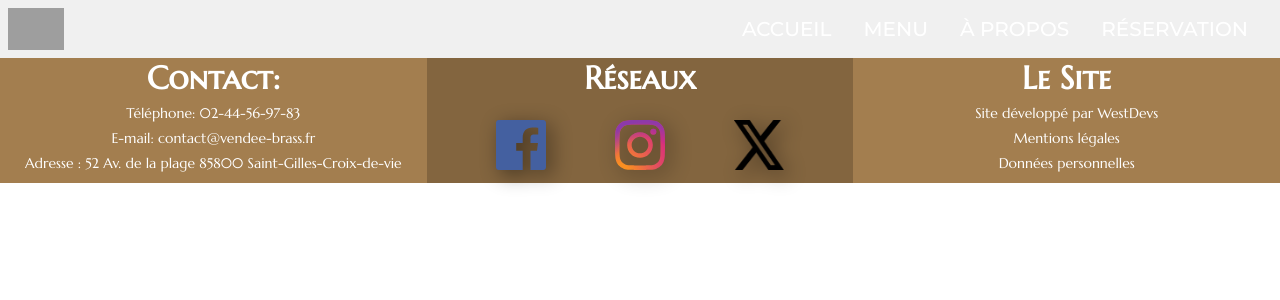
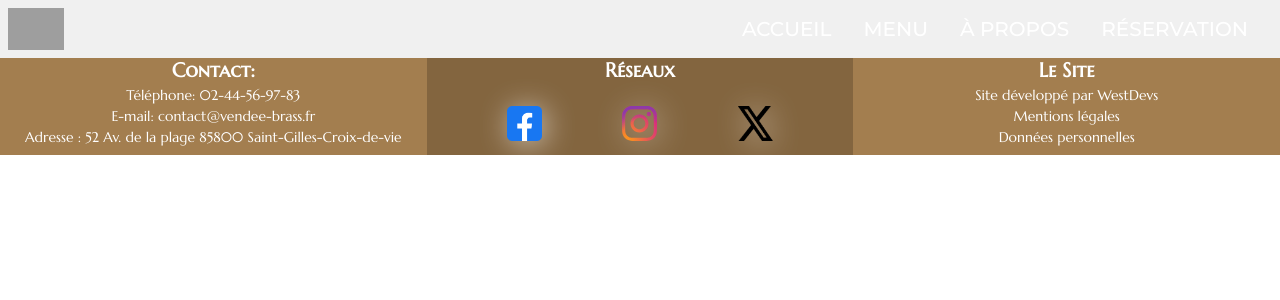
Before and after one commit to wildcodeschool-2025-03/JS-WestDevs-P2-LaVendeeBrass, a React (Vite) app in the folder client/: page / in a window 1280 px wide. Shown: the top 300 px of the page. Built offline with nearby package versions, Linux system fonts and the light colour scheme; grey boxes are pictures that could not be loaded.

Commit message:
working progress

```diff
--- a/client/src/components/Footer/Footer.css
+++ b/client/src/components/Footer/Footer.css
@@ -11,7 +11,7 @@ footer ul {
   flex-wrap: wrap;
   list-style: none;
   color: white;
-  font-size: 0.5rem;
+  font-size: 0.4rem;
   margin: 0;
   height: 100%;
 
@@ -26,7 +26,7 @@ footer ul {
 
   h3 {
     font-family: "MarcellusSC", sans-serif;
-    font-size: 22px;
+    font-size: 20px;
     margin: 0.5rem 0 1rem;
   }
 
@@ -37,7 +37,7 @@ footer ul {
 
   li {
     text-align: center;
-    line-height: 0.8;
+    line-height: 0.6;
     width: 100%;
     flex-basis: 1;
 
@@ -68,9 +68,9 @@ footer .reseaux {
   }
 
   img {
-    height: 30px;
-    width: 30px;
-    filter: drop-shadow(5px 5px 10px rgba(0, 0, 0, 0.45));
+    height: 25px;
+    width: 25px;
+    filter: drop-shadow(3px 3px 15px rgba(255, 255, 255, 0.6));
   }
 }
 
@@ -82,7 +82,7 @@ footer .reseaux {
     text-align: center;
 
     h3 {
-      font-size: 32px;
+      font-size: 20px;
       margin: 0.5rem 0 1rem;
     }
     p {
@@ -96,11 +96,12 @@ footer .reseaux {
 
   footer ul li {
     width: 100%;
+    line-height: 0.5;
   }
 
   footer .reseaux img {
-    height: 50px;
-    width: 50px;
+    height: 35px;
+    width: 35px;
   }
   footer .reseaux {
     height: inherit;
--- a/client/src/components/Footer/Footer.tsx
+++ b/client/src/components/Footer/Footer.tsx
@@ -16,7 +16,7 @@ function Footer() {
           <section>
             <a href=" ">
               <img
-                src="logo-facebook.svg"
+                src="loge-facebook.png"
                 alt="Lien vers notre page Facebook"
               />
             </a>
```
Also changed, not shown: client/public/loge-facebook.png (added), client/public/logo-facebook.svg (deleted).
